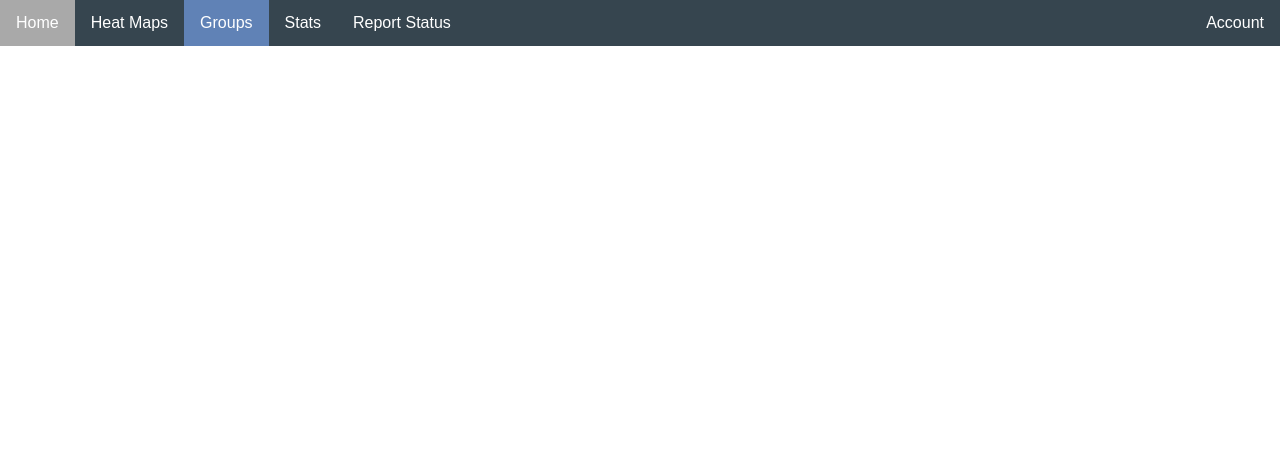
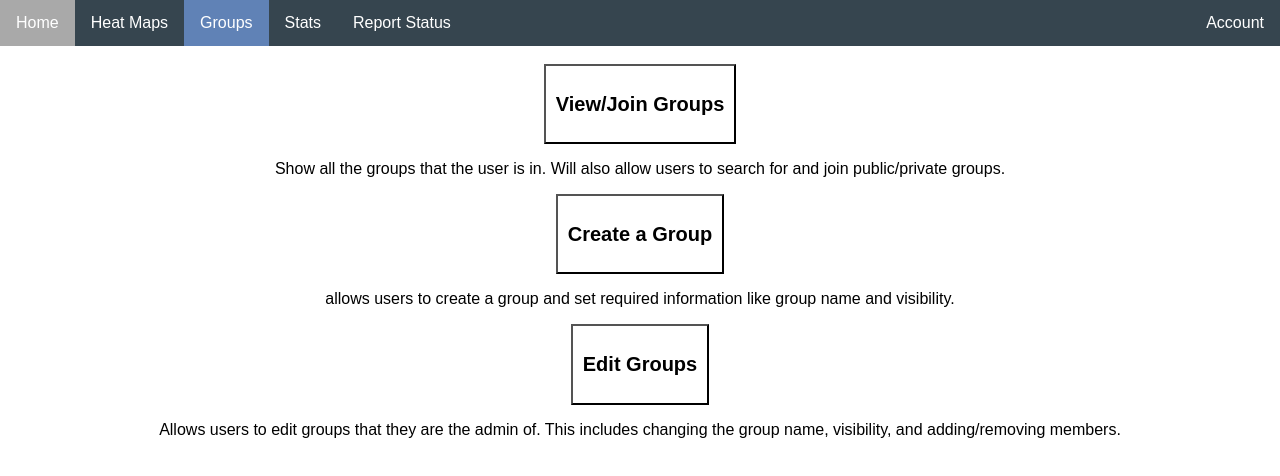
Before and after one commit to ychan05/swen-101-website, a plain HTML site: page groups.html in a window 1280 px wide. Drawn offline with Linux system fonts and the light colour scheme.

Commit message:
impl groups

```diff
--- a/groups.html
+++ b/groups.html
@@ -1,7 +1,7 @@
 <!DOCTYPE HTML>
 <html lang="en">
     <head>
-        <title>COVID Radar</title>
+        <title>COVID Radar | Groups</title>
         <link href="structure.css" rel="stylesheet" type="text/css">
     </head>
 
@@ -16,5 +16,26 @@
                 <li style="float:right"><a href="account.html">Account</a></li>
               </ul>
         </nav>
+        <br>
+        <section>
+            <button><h2>View/Join Groups</h2></button>
+            <p>
+                Show all the groups that the user is in. Will also allow users to search for and join public/private groups.
+            </p>
+        </section>
+          <section>
+            <button><h2>Create a Group</h2></button>
+            <p>
+                allows users to create a group and set required information like group name and visibility.
+            </p>
+          </section>
+          <section>
+            <button><h2>Edit Groups</h2></button>
+            <p>
+                Allows users to edit groups that they are the admin of. This includes changing the group name, visibility, and adding/removing members.
+            </p>
+          </section>
+        </body>
+
     </body>
 </html>
--- a/structure.css
+++ b/structure.css
@@ -87,3 +87,11 @@ body {
   .active {
     background-color: #6082B6;
   }
+
+section {
+    font-family: Arial, Helvetica, sans-serif;
+    display: flex;
+    flex-direction: column;
+    align-items: center;
+
+}
```
